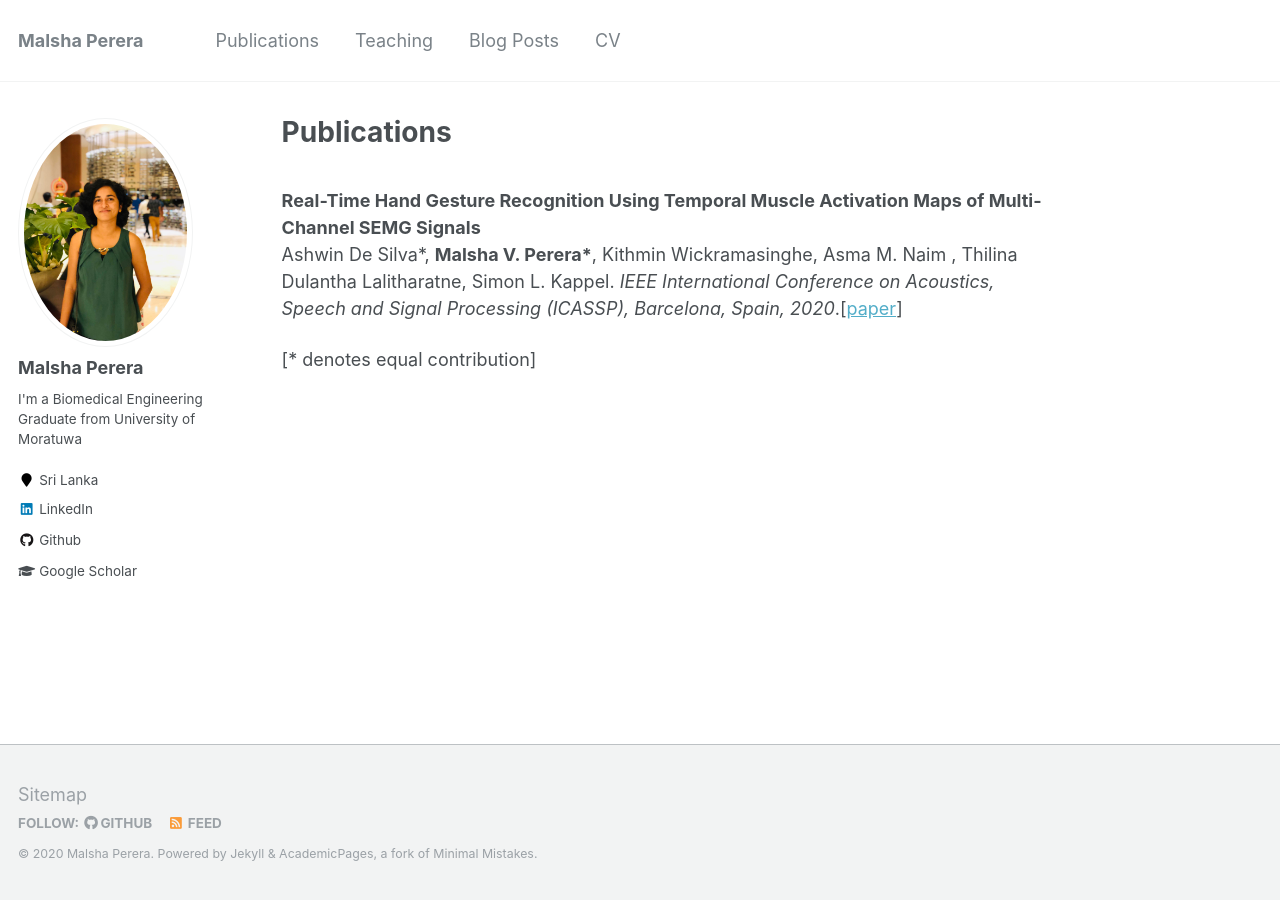
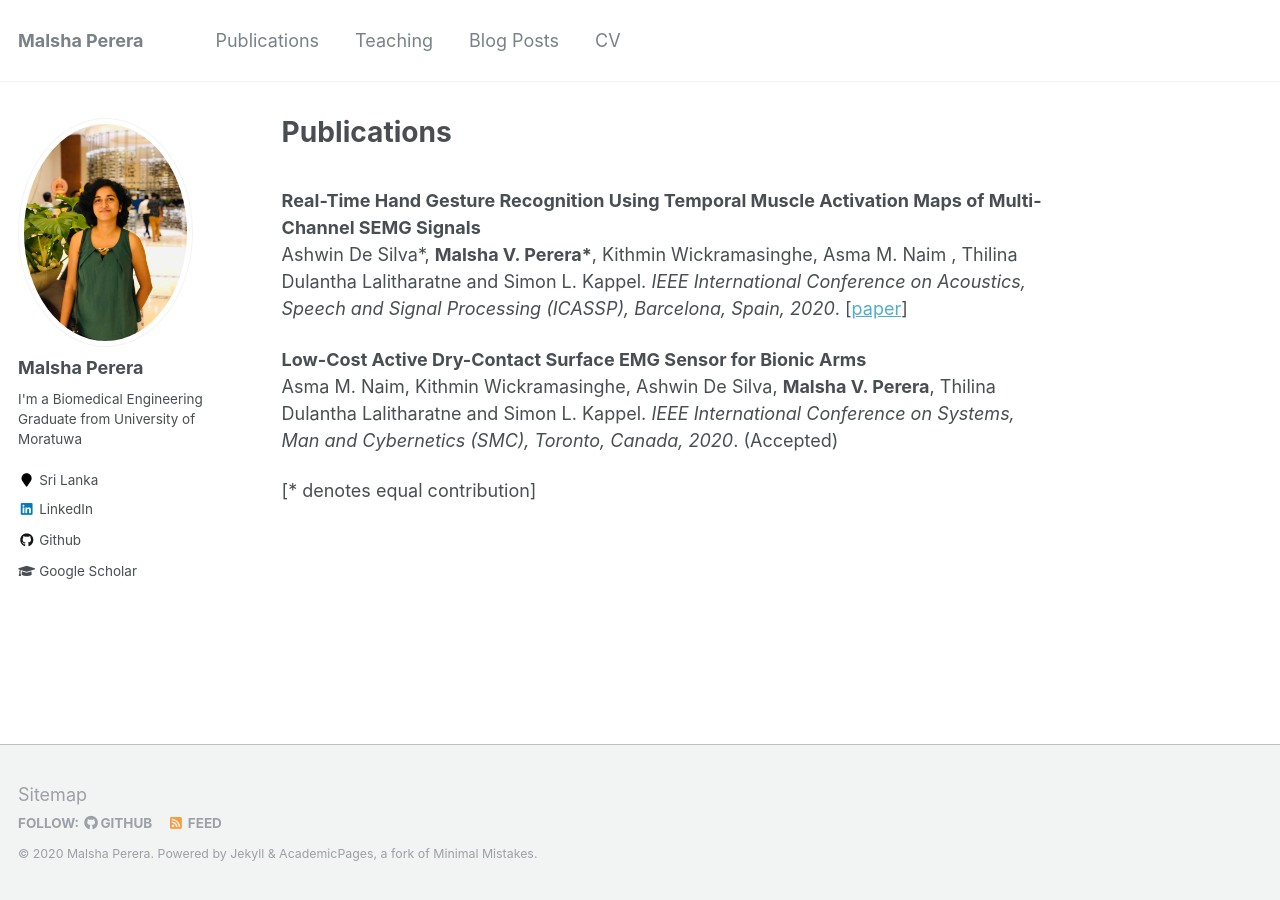
Before and after one commit to malshaV/malshaV.github.io, a Jekyll site: the page built from _pages/publications.md, in a window 1280 px wide. Built offline with Jekyll 4.4.1, drawn with Linux system fonts in a browser that asks for light colours.

Commit message:
Added publications

```diff
--- a/_pages/publications.md
+++ b/_pages/publications.md
@@ -5,10 +5,13 @@ author_profile: true
 ---
 <br>
 <b>Real-Time Hand Gesture Recognition Using Temporal Muscle Activation Maps of Multi-Channel SEMG Signals</b> <br>
-Ashwin De Silva\*, <b>Malsha V. Perera\*</b>, Kithmin Wickramasinghe, Asma M. Naim , Thilina Dulantha Lalitharatne, Simon L. Kappel.
-<i>IEEE International Conference on Acoustics, Speech and Signal Processing (ICASSP), Barcelona, Spain, 2020</i>.[[paper](https://ieeexplore.ieee.org/document/9054227)]
+Ashwin De Silva\*, <b>Malsha V. Perera\*</b>, Kithmin Wickramasinghe, Asma M. Naim , Thilina Dulantha Lalitharatne and Simon L. Kappel.
+<i>IEEE International Conference on Acoustics, Speech and Signal Processing (ICASSP), Barcelona, Spain, 2020</i>. [[paper](https://ieeexplore.ieee.org/document/9054227)]
 
 
+<b>Low-Cost Active Dry-Contact Surface EMG Sensor for Bionic Arms</b> <br>
+Asma M. Naim, Kithmin Wickramasinghe, Ashwin De Silva, <b>Malsha V. Perera</b>, Thilina Dulantha Lalitharatne and Simon L. Kappel.
+<i>IEEE International Conference on Systems, Man and Cybernetics (SMC), Toronto, Canada, 2020</i>. (Accepted)
 
 
 [\* denotes equal contribution]
```
